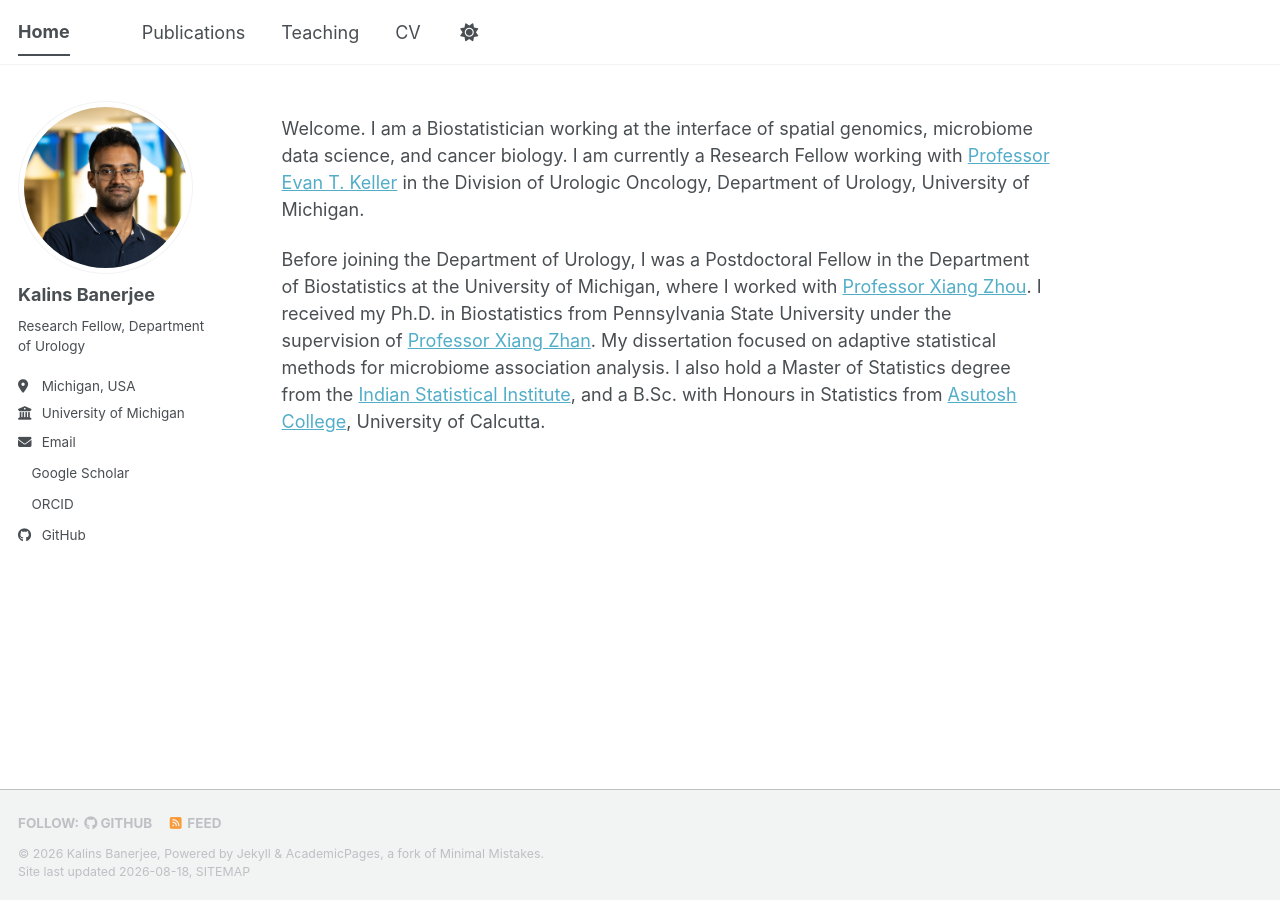
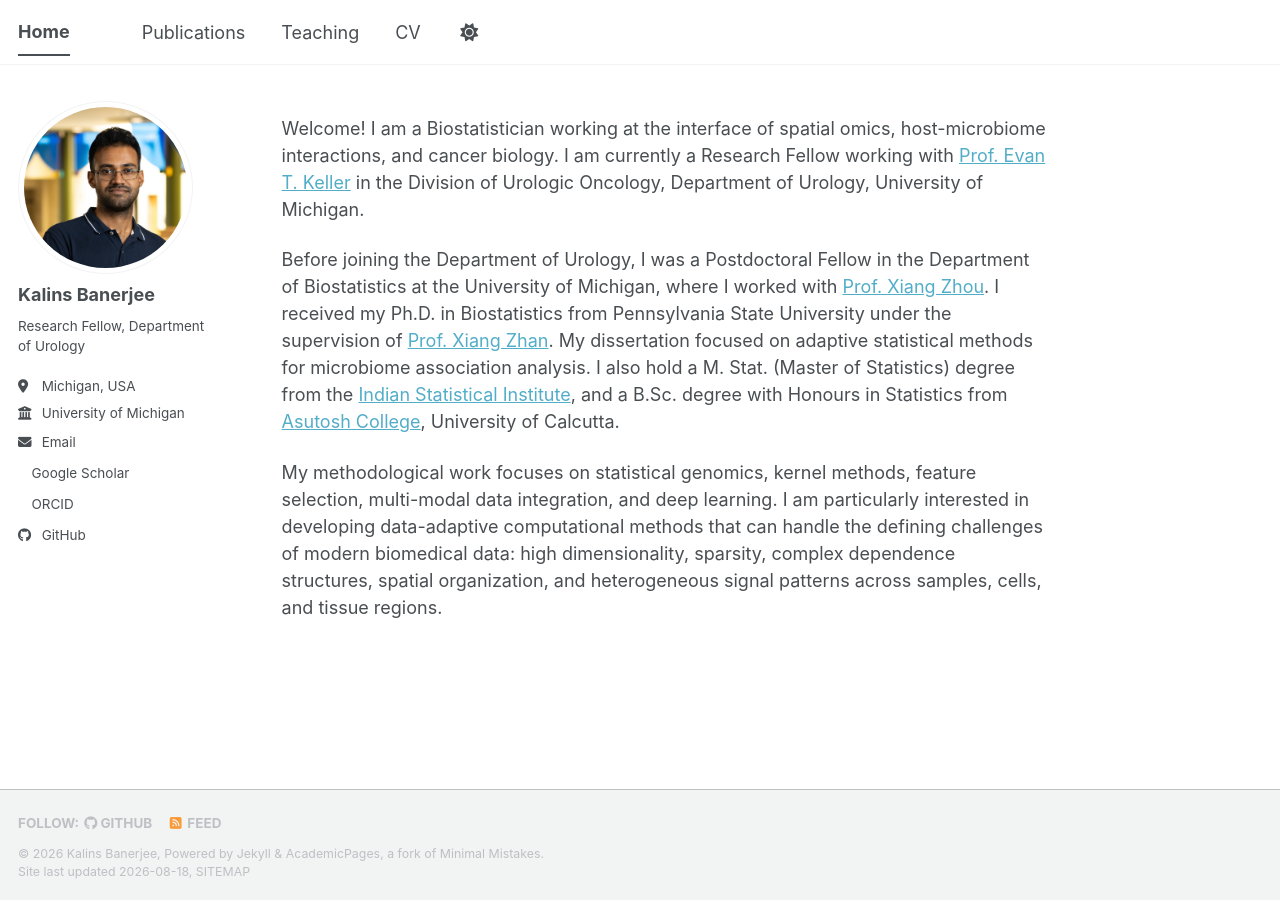
Before and after one commit to kzb193/kzb193.github.io, a Jekyll site: the page built from _pages/about.md, in a window 1280 px wide. Built offline with Jekyll 4.4.1, drawn with Linux system fonts in a browser that asks for light colours; a style sheet for code colours, icons or effects is not loaded.

Commit message:
Revise biography and methodological focus in about page
Updated the biography to reflect changes in terminology and added details about methodological work.

```diff
--- a/_pages/about.md
+++ b/_pages/about.md
@@ -8,7 +8,9 @@ redirect_from:
   - /about.html
 ---
 
-Welcome. I am a Biostatistician working at the interface of spatial genomics, microbiome data science, and cancer biology.
-I am currently a Research Fellow working with [Professor Evan T. Keller](https://medschool.umich.edu/profile/1464/evan-t-keller) in the Division of Urologic Oncology, Department of Urology, University of Michigan.
+Welcome! I am a Biostatistician working at the interface of spatial omics, host-microbiome interactions, and cancer biology.
+I am currently a Research Fellow working with [Prof. Evan T. Keller](https://medschool.umich.edu/profile/1464/evan-t-keller) in the Division of Urologic Oncology, Department of Urology, University of Michigan.
 
-Before joining the Department of Urology, I was a Postdoctoral Fellow in the Department of Biostatistics at the University of Michigan, where I worked with [Professor Xiang Zhou](https://xiangzhou.github.io/). I received my Ph.D. in Biostatistics from Pennsylvania State University under the supervision of [Professor Xiang Zhan](https://sites.google.com/view/zhangroup/home). My dissertation focused on adaptive statistical methods for microbiome association analysis. I also hold a Master of Statistics degree from the [Indian Statistical Institute](https://www.isical.ac.in/index), and a B.Sc. with Honours in Statistics from [Asutosh College](https://asutoshcollege.in/new-web/), University of Calcutta.
+Before joining the Department of Urology, I was a Postdoctoral Fellow in the Department of Biostatistics at the University of Michigan, where I worked with [Prof. Xiang Zhou](https://xiangzhou.github.io/). I received my Ph.D. in Biostatistics from Pennsylvania State University under the supervision of [Prof. Xiang Zhan](https://sites.google.com/view/zhangroup/home). My dissertation focused on adaptive statistical methods for microbiome association analysis. I also hold a M. Stat. (Master of Statistics) degree from the [Indian Statistical Institute](https://www.isical.ac.in/index), and a B.Sc. degree with Honours in Statistics from [Asutosh College](https://asutoshcollege.in/new-web/), University of Calcutta.
+
+My methodological work focuses on statistical genomics, kernel methods, feature selection, multi-modal data integration, and deep learning. I am particularly interested in developing data-adaptive computational methods that can handle the defining challenges of modern biomedical data: high dimensionality, sparsity, complex dependence structures, spatial organization, and heterogeneous signal patterns across samples, cells, and tissue regions.
```
